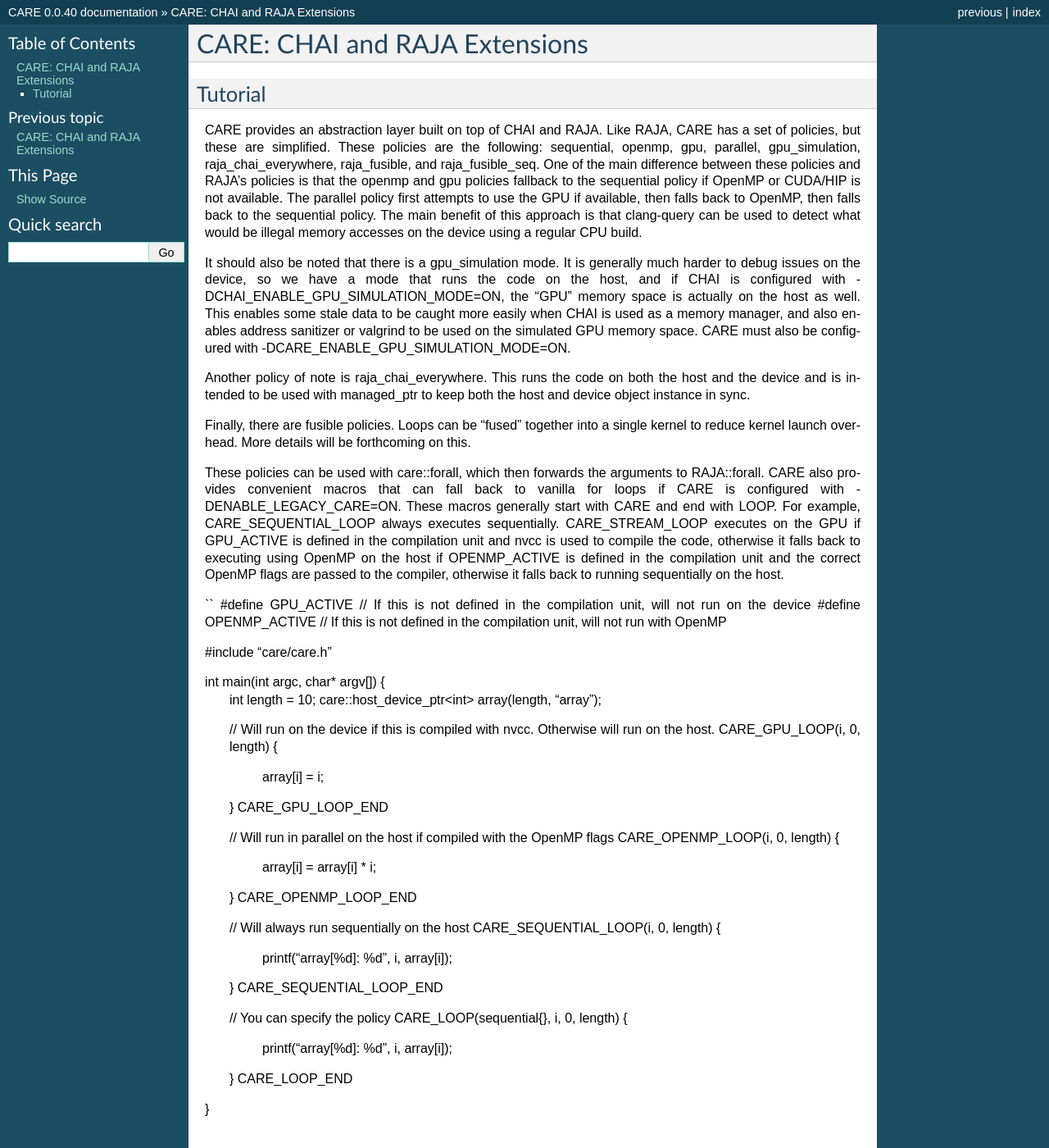
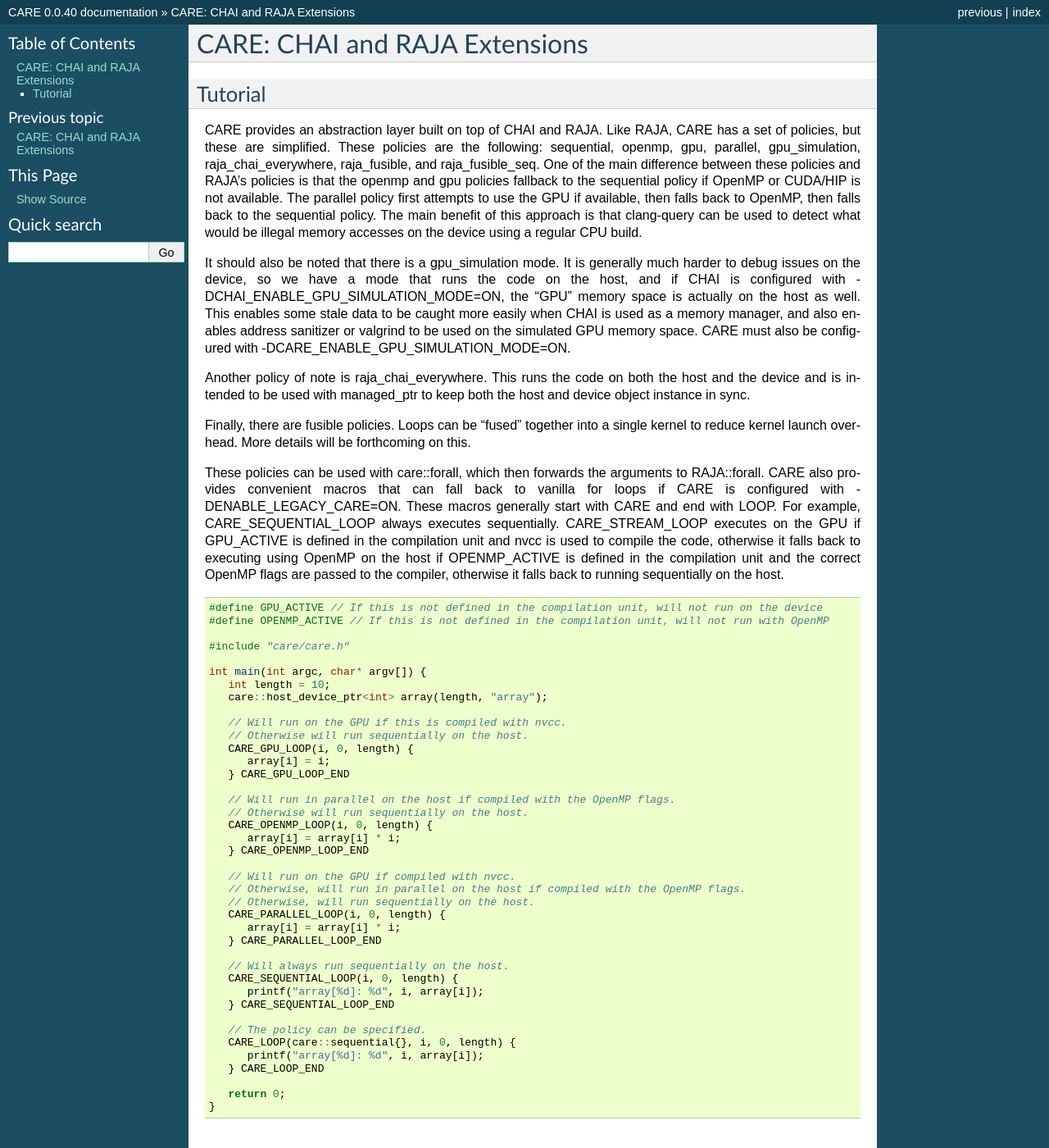
Before and after one commit to LLNL/CARE, a Sphinx documentation site: the page built from docs/sphinx/tutorial.rst, in a window 1280 px wide and 1400 px high. Shown: the whole window at 82% size. Built offline with Sphinx 7.4.7, drawn with Linux system fonts in a browser that asks for light colours.

Commit message:
Add tutorial to docs

```diff
--- a/docs/sphinx/tutorial.rst
+++ b/docs/sphinx/tutorial.rst
@@ -22,33 +22,45 @@
 
 These policies can be used with care::forall, which then forwards the arguments to RAJA::forall. CARE also provides convenient macros that can fall back to vanilla for loops if CARE is configured with -DENABLE_LEGACY_CARE=ON. These macros generally start with CARE and end with LOOP. For example, CARE_SEQUENTIAL_LOOP always executes sequentially. CARE_STREAM_LOOP executes on the GPU if GPU_ACTIVE is defined in the compilation unit and nvcc is used to compile the code, otherwise it falls back to executing using OpenMP on the host if OPENMP_ACTIVE is defined in the compilation unit and the correct OpenMP flags are passed to the compiler, otherwise it falls back to running sequentially on the host.
 
-``
-#define GPU_ACTIVE // If this is not defined in the compilation unit, will not run on the device
-#define OPENMP_ACTIVE // If this is not defined in the compilation unit, will not run with OpenMP
+.. code-block:: c++
 
-#include "care/care.h"
+   #define GPU_ACTIVE // If this is not defined in the compilation unit, will not run on the device
+   #define OPENMP_ACTIVE // If this is not defined in the compilation unit, will not run with OpenMP
 
-int main(int argc, char* argv[]) {
-   int length = 10;
-   care::host_device_ptr<int> array(length, "array");
+   #include "care/care.h"
 
-   // Will run on the device if this is compiled with nvcc. Otherwise will run on the host.
-   CARE_GPU_LOOP(i, 0, length) {
-      array[i] = i;
-   } CARE_GPU_LOOP_END
+   int main(int argc, char* argv[]) {
+      int length = 10;
+      care::host_device_ptr<int> array(length, "array");
 
-   // Will run in parallel on the host if compiled with the OpenMP flags
-   CARE_OPENMP_LOOP(i, 0, length) {
-      array[i] = array[i] * i;
-   } CARE_OPENMP_LOOP_END
+      // Will run on the GPU if this is compiled with nvcc.
+      // Otherwise will run sequentially on the host.
+      CARE_GPU_LOOP(i, 0, length) {
+         array[i] = i;
+      } CARE_GPU_LOOP_END
 
-   // Will always run sequentially on the host
-   CARE_SEQUENTIAL_LOOP(i, 0, length) {
-      printf("array[%d]: %d", i, array[i]);
-   } CARE_SEQUENTIAL_LOOP_END
+      // Will run in parallel on the host if compiled with the OpenMP flags.
+      // Otherwise will run sequentially on the host.
+      CARE_OPENMP_LOOP(i, 0, length) {
+         array[i] = array[i] * i;
+      } CARE_OPENMP_LOOP_END
 
-   // You can specify the policy
-   CARE_LOOP(sequential{}, i, 0, length) {
-      printf("array[%d]: %d", i, array[i]);
-   } CARE_LOOP_END
-}
+      // Will run on the GPU if compiled with nvcc.
+      // Otherwise, will run in parallel on the host if compiled with the OpenMP flags.
+      // Otherwise, will run sequentially on the host.
+      CARE_PARALLEL_LOOP(i, 0, length) {
+         array[i] = array[i] * i;
+      } CARE_PARALLEL_LOOP_END
+
+      // Will always run sequentially on the host.
+      CARE_SEQUENTIAL_LOOP(i, 0, length) {
+         printf("array[%d]: %d", i, array[i]);
+      } CARE_SEQUENTIAL_LOOP_END
+
+      // The policy can be specified.
+      CARE_LOOP(care::sequential{}, i, 0, length) {
+         printf("array[%d]: %d", i, array[i]);
+      } CARE_LOOP_END
+
+      return 0;
+   }
```
